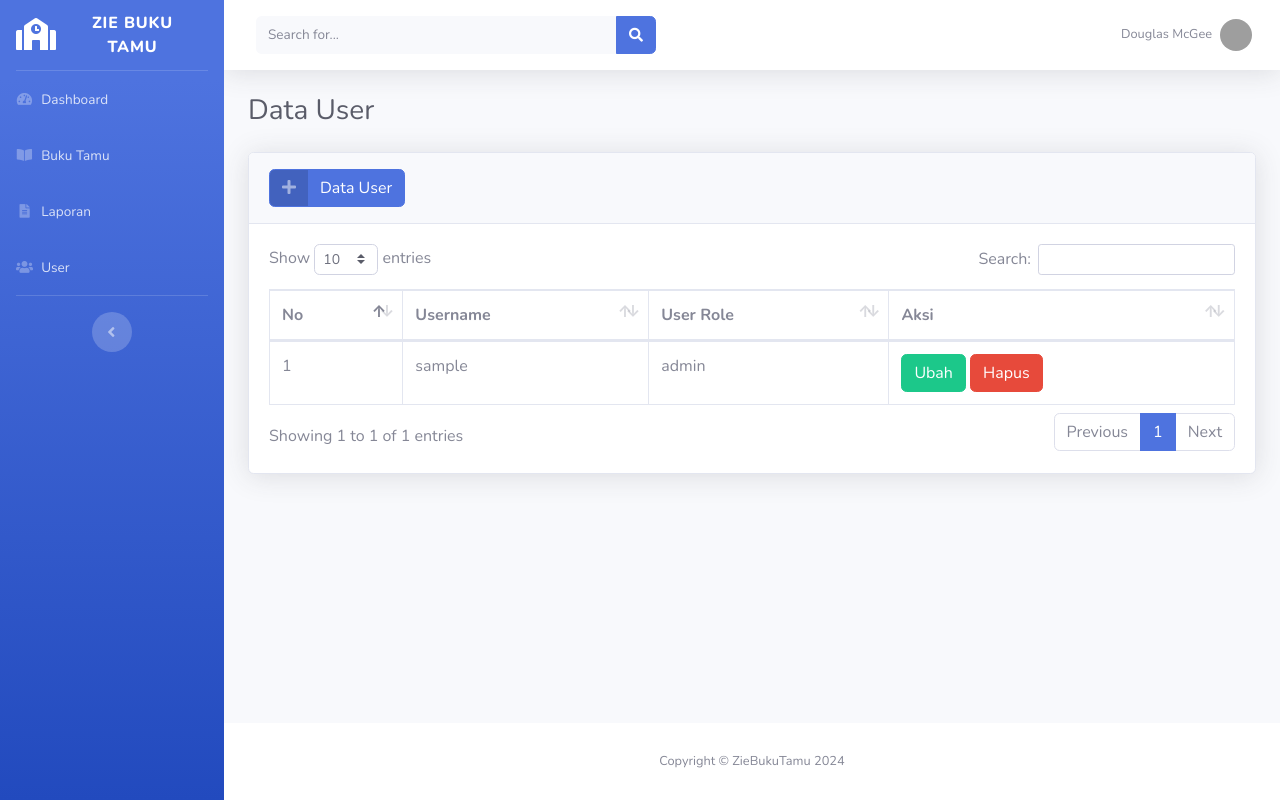
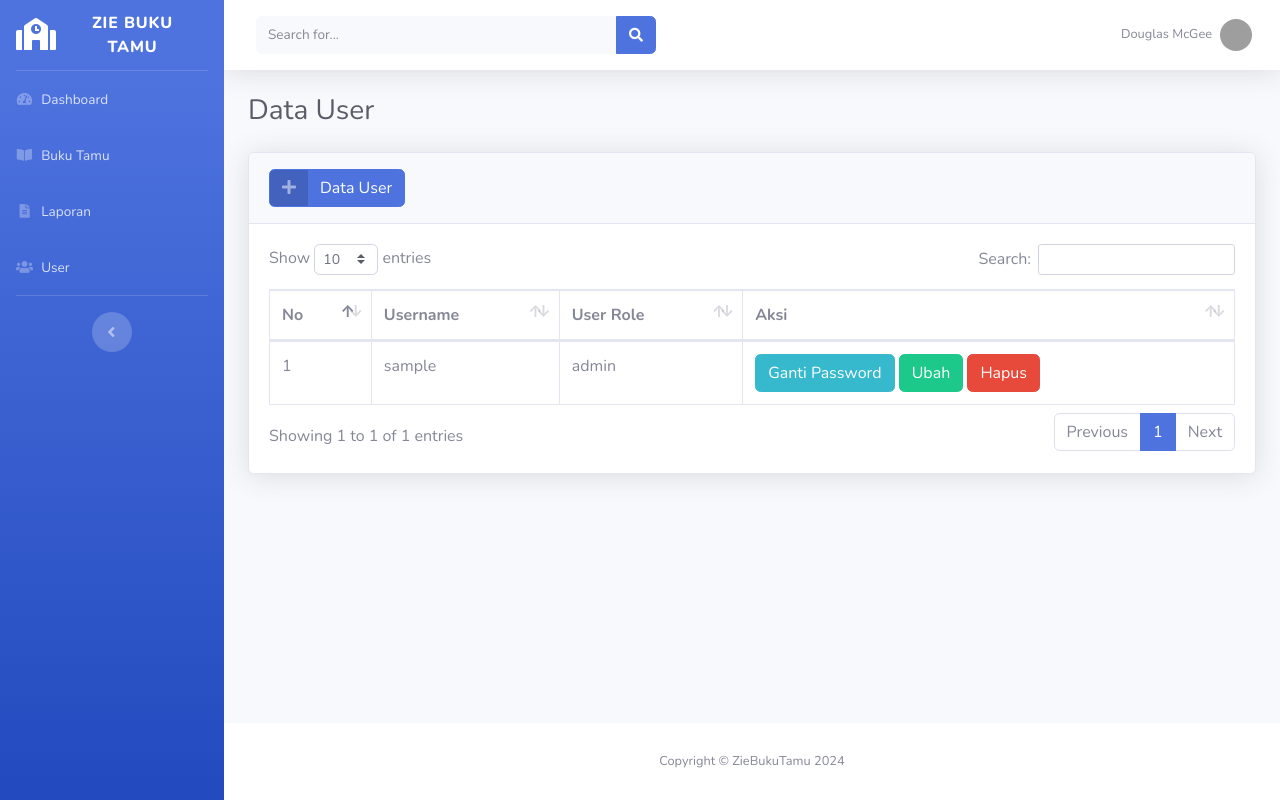
Before and after one commit to shalwaaa/tugas-buku-tamu, a PHP site: page /users.php in a window 1280 px wide. Run offline with PHP 8.4, Linux system fonts and the light colour scheme; tables that the repository leaves empty or names only in its code hold one stand-in row (values such as "Sample post"); grey boxes are pictures that could not be loaded.

Commit message:
menambah fitur ganti password user

```diff
--- a/function.php
+++ b/function.php
@@ -1,9 +1,10 @@
 <?php
-//panggil file koneksi.php
+// panggil file koneksi.php
 require_once('koneksi.php');
 
-//membuat query ke/ dari database
-function query($query){
+// membuat query ke / dari database
+function query($query)
+{
     global $koneksi;
     $result = mysqli_query($koneksi, $query);
     $rows = [];
@@ -14,56 +15,53 @@ function query($query){
 }
 
 
-//function tabel data
+// function tambah data
 function tambah_tamu($data)
 {
     global $koneksi;
 
-    $kode           = htmlspecialchars($data["id_tamu"]);
-    $tanggal        = date("Y-m-d");
-    $nama_tamu      = htmlspecialchars($data["nama_tamu"]);
-    $alamat         = htmlspecialchars($data["alamat"]);
-    $no_hp          = htmlspecialchars($data["no_hp"]);
-    $bertemu        = htmlspecialchars($data["bertemu"]);
-    $kepentingan    = htmlspecialchars($data["kepentingan"]);
+    $kode       = htmlspecialchars($data["id_tamu"]);
+    $tanggal    = date("Y-m-d");
+    $nama_tamu  = htmlspecialchars($data["nama_tamu"]);
+    $alamat     = htmlspecialchars($data["alamat"]);
+    $no_hp      = htmlspecialchars($data["no_hp"]);
+    $bertemu    = htmlspecialchars($data["bertemu"]);
+    $kepentingan = htmlspecialchars($data["kepentingan"]);
 
-    $query = "INSERT INTO buku_tamu VALUE ('$kode','$tanggal','$nama_tamu', '$alamat', '$no_hp', '$bertemu', '$kepentingan')";
+    $query = "INSERT INTO buku_tamu VALUES ('$kode', '$tanggal', '$nama_tamu', '$alamat', '$no_hp', '$bertemu', '$kepentingan')";
 
     mysqli_query($koneksi, $query);
 
     return mysqli_affected_rows($koneksi);
-
 }
 
-//function ubah data tamu
-
+// function ubah data tamu
 function ubah_tamu($data)
 {
     global $koneksi;
 
-    $id             = htmlspecialchars($data["id_tamu"]);
-    $nama_tamu      = htmlspecialchars($data["nama_tamu"]);
-    $alamat         = htmlspecialchars($data["alamat"]);
-    $no_hp          = htmlspecialchars($data["no_hp"]);
-    $bertemu        = htmlspecialchars($data["bertemu"]);
-    $kepentingan    = htmlspecialchars($data["kepentingan"]);
+    $id       = htmlspecialchars($data["id_tamu"]);
+    $nama_tamu  = htmlspecialchars($data["nama_tamu"]);
+    $alamat     = htmlspecialchars($data["alamat"]);
+    $no_hp      = htmlspecialchars($data["no_hp"]);
+    $bertemu    = htmlspecialchars($data["bertemu"]);
+    $kepentingan = htmlspecialchars($data["kepentingan"]);
 
     $query = "UPDATE buku_tamu SET
-              nama_tamu         = '$nama_tamu',
-              alamat            = '$alamat',
-              no_hp             = '$no_hp',
-              bertemu           = '$bertemu',
-              kepentingan       = '$kepentingan'
-              WHERE id_tamu     = '$id'";
+                nama_tamu = '$nama_tamu',
+                alamat ='$alamat',
+                no_hp = '$no_hp',
+                bertemu = '$bertemu',
+                kepentingan = '$kepentingan'
+                WHERE id_tamu = '$id'";
 
     mysqli_query($koneksi, $query);
 
     return mysqli_affected_rows($koneksi);
-
 }
-
-//function hapus data tamu
-function hapus_tamu($id){
+// function hapus data tamu
+function hapus_tamu($id)
+{
     global $koneksi;
 
     $query = "DELETE FROM buku_tamu WHERE id_tamu = '$id'";
@@ -73,45 +71,43 @@ function hapus_tamu($id){
     return mysqli_affected_rows($koneksi);
 }
 
-//function ubah data tamu
 function tambah_user($data)
 {
     global $koneksi;
 
-    $kode           = htmlspecialchars($data["id_user"]);
+    $kode       = htmlspecialchars($data["id_user"]);
     $username       = htmlspecialchars($data["username"]);
     $password       = htmlspecialchars($data["password"]);
     $user_role       = htmlspecialchars($data["user_role"]);
 
-    //enskripsi password dengan password_hash
+    // ENKRIPSI password dengan password_hash
     $password_hash = password_hash($password, PASSWORD_DEFAULT);
-    $query =    "INSERT INTO users VALUES ('$kode', '$username', '$password', '$user_role')";
 
-    mysqli_query($koneksi, $query);
-
-    return mysqli_affected_rows($koneksi);
-
-}
-
-//function ubah data tamu
-function ubah_user($data)
-{
-    global $koneksi;
-
-    $kode               =htmlspecialchars($data["id_user"]);
-    $username           =htmlspecialchars($data["username"]);
-    $user_role          =htmlspecialchars($data["user_role"]);
-
-    $query =    "UPDATE users SET
-                username        = '$username',
-                user_role       = '$user_role'
-                WHERE id_user   = '$kode'";
+    $query = "INSERT INTO users VALUES ('$kode', '$username', '$password_hash', '$user_role')";
 
     mysqli_query($koneksi, $query);
 
     return mysqli_affected_rows($koneksi);
 }
-//function hapus data user
+// function ubah data user
+function ubah_user($data)
+{
+    global $koneksi;
+
+    $kode       = htmlspecialchars($data["id_user"]);
+    $username       = htmlspecialchars($data["username"]);
+    $user_role       = htmlspecialchars($data["user_role"]);
+
+    $query = "UPDATE users SET
+            username    = '$username',
+            user_role   = '$user_role'
+            WHERE id_user ='$kode'";
+
+    mysqli_query($koneksi, $query);
+
+    return mysqli_affected_rows($koneksi);
+}
+// function hapus user
 function hapus_user($id)
 {
     global $koneksi;
@@ -122,8 +118,20 @@ function hapus_user($id)
 
     return mysqli_affected_rows($koneksi);
 }
+// function ganti password user
+function ganti_password($data)
+{
+    global $koneksi;
 
+    $kode       = htmlspecialchars($data["id_user"]);
+    $password       = htmlspecialchars($data["password"]);
+    $password_hash       = password_hash($password, PASSWORD_DEFAULT);
 
+    $query = "UPDATE users SET
+            password = '$password_hash'
+            WHERE id_user = '$kode'";
 
+    mysqli_query($koneksi, $query);
 
-?>
+    return mysqli_affected_rows($koneksi);
+}
--- a/templates/footer.php
+++ b/templates/footer.php
@@ -1,3 +1,5 @@
+
+
 </div>
 <!-- End of Main Content -->
 
@@ -59,13 +61,33 @@
 <!-- Page level custom scripts -->
 <script src="assets/js/demo/datatables-demo.js"></script>
 <script>
-        $(document).ready(function(){
-            window.setTimeout(function(){
-                $(".alert").fadeTo(500, 0).slideUp(500), function(){
+    $(document).ready(function() {
+        window.setTimeout(function() {
+            $(".alert").fadeTo(500, 0).slideUp(500, function(){
                 $(this).remove();
-                }
+            });
         }, 4000);
     });
+</script>
+
+<script>
+    // auto hide notifikasi
+    $(document).ready(function() {
+        window.setTimeout(function() {
+            $(".alert").fadeTo(500, 0).slideUp(500, function() {
+                $(this).remove();
+            });
+        }, 4000);
+    });
+
+    // ambil data id user dari tombol ganti password ke modal ganti password
+    $('#gantiPassword').on('show.bs.modal', function(event) {
+        var button = $(event.relatedTarget)
+        var id = button.data('id')
+        console.log(id)
+        var modal = $(this)
+        modal.find('.modal-body #id_user').val(id)
+    })
 </script>
 </body>
 
--- a/users.php
+++ b/users.php
@@ -1,5 +1,5 @@
 <?php
-include_once('function.php');
+require_once('function.php');
 include_once('templates/header.php');
 ?>
 
@@ -10,31 +10,42 @@ include_once('templates/header.php');
     <h1 class="h3 mb-4 text-gray-800">Data User</h1>
 
     <?php
-        //jika ada tombol simpan
-        if (isset($_POST ['simpan'])){
-            if (tambah_user($_POST) > 0 ) {
+    // jika ada tombol simpan
+    if (isset($_POST['simpan'])) {
+        if (tambah_user($_POST) > 0) {
     ?>
             <div class="alert alert-success" role="alert">
                 Data berhasil disimpan!
             </div>
         <?php
-            } else{
+        } else {
         ?>
             <div class="alert alert-danger" role="alert">
                 Data gagal disimpan!
             </div>
         <?php
         }
+    } else if (isset($_POST['ganti_password'])) {
+        if (ganti_password($_POST) > 0) {
+        ?>
+            <div class="alert alert-success" role="alert">
+                Password berhasil diubah!
+            </div>
+        <?php
+        } else {
+        ?>
+            <div class="alert alert-danger" role="alert">
+                PAssword gagal diubah!
+            </div>
+    <?php
         }
+    }
+
     ?>
-
-
-
     <!-- DataTales Example -->
     <div class="card shadow mb-4">
         <div class="card-header py-3">
-                            <button type="button" class="btn btn-primary btn-icon-split"
-                            data-toggle="modal" data-target="#tambahModal">
+            <button type="button" class="btn btn-primary btn-icon-split" data-toggle="modal" data-target="#tambahModal">
                 <span class="icon text-white-50">
                     <i class="fas fa-plus"></i>
                 </span>
@@ -52,20 +63,25 @@ include_once('templates/header.php');
                             <th>Aksi</th>
                         </tr>
                     </thead>
+
                     <tbody>
                         <?php
-                                        //penomoran auto increment
+                        // penomoran auto-increment
                         $no = 1;
-                                        //query untuk memanggil semua data dari tabel user
+                        // Query untuk memanggil semua data dari tabel buku_tamu
                         $users = query("SELECT * FROM users");
-                                        foreach($users as $user) :
-                                        ?>
+                        foreach ($users as $user) : ?>
                             <tr>
                                 <td><?= $no++; ?></td>
                                 <td><?= $user['username'] ?></td>
                                 <td><?= $user['user_role'] ?></td>
-                                            <td><a class = "btn btn-success" href="edit-user.php?id=<?= $user['id_user']?>">Ubah</a>
-                                                <a onclick="confirm('Apakah anda yakin ingin menghapus data ini?')" class="btn btn-danger" href="hapus-user.php?id=<?= $user['id_user']?>">Hapus</a></td>
+                                <td>
+                                    <button type="button" class="btn btn-info btn-icon-split" data-toggle="modal" data-target="#gantiPassword" data-id="<?= $user['id_user'] ?>">
+                                        <span class="text">Ganti Password</span>
+                                    </button>
+                                    <a class="btn btn-success" href="edit-user.php?id=<?= $user['id_user'] ?>">Ubah</a>
+                                    <a onclick="confirm('Apakah anda yakin ingin menghapus data ini?')" class="btn btn-danger" href="hapus-user.php?id=<?= $user['id_user'] ?>">Hapus</a>
+                                </td>
                             </tr>
                         <?php endforeach; ?>
                     </tbody>
@@ -75,30 +91,28 @@ include_once('templates/header.php');
     </div>
 
 </div>
+
 <?php
-    //mengambil data barang dari tabel dengan kode terbesar
+// mengambil data barang dari tabel dengan kode terbesar
 $query = mysqli_query($koneksi, "SELECT max(id_user) as kodeTerbesar FROM users");
 $data = mysqli_fetch_array($query);
 $kodeuser = $data['kodeTerbesar'];
 
-    //mengambil angka dari kode barang terbesar, menggunakan fungsi substr dan diubah ke integer denag (int)
+// mengambil angka dari kode barang terbesar, menggunakan fungsi substr dan diubah ke integer dengan (int)
 $urutan = (int) substr($kodeuser, 3, 2);
 
-    //nomor yang diambil akan ditambah 1 untuk menentukannomor urut brikutnya
+// nomor yang diambil akan ditambah 1 untuk menentukan nomor urut berikutnya
 $urutan++;
 
+// membuat kode barang baru
+// strin sprintf("%03s", $urutan); berfungsi untuk membuat string menjadi 3 karakter
 
-    //nomor kode barang baru
-    //string sprintf("%03s", $urutan); berfungsi untuk membuat string menjadi 3 karakter
-
-    //angka yang diambil tadi digabungkan dengan kode huruf yang kita inginkan, misalnya zt
+// angka yang diambil tadi digabungkan dengan kode huruf yang kita inginkan, misalnya zt
 $huruf = "usr";
-    $kodeuser = $huruf . sprintf("%02s", $urutan);
+$kodeuser = $huruf . sprintf('%02s', $urutan);
 ?>
 
-
-
-<!-- Modal tambah-->
+<!-- Modal -->
 <div class="modal fade" id="tambahModal" tabindex="-1" aria-labelledby="tambahModalLabel" aria-hidden="true">
     <div class="modal-dialog">
         <div class="modal-content">
@@ -110,21 +124,21 @@ include_once('templates/header.php');
             </div>
             <div class="modal-body">
                 <form method="post" action="">
-                <input type="hidden" name="id_user" id="id_user" value="<?= $kodeuser?>">
+                    <input type="hidden" name="id_user" id="id_user" value="<?= $kodeuser ?>">
                     <div class="form-group row">
                         <label for="username" class="col-sm-3 col-form-label">Username</label>
                         <div class="col-sm-8">
-                        <input type="text" class="form-control" id="username" name="username">
+                            <input type="text" id="username" class="form-control" name="username">
                         </div>
                     </div>
                     <div class="form-group row">
                         <label for="password" class="col-sm-3 col-form-label">Password</label>
                         <div class="col-sm-8">
-                        <input type="text" class="form-control" id="password" name="password">
+                            <input type="password" id="password" class="form-control" name="password">
                         </div>
                     </div>
                     <div class="form-group row">
-                    <label for="no_hp" class="col-sm-3 col-form-label">User_role</label>
+                        <label for="user_role" class="col-sm-3 col-form-label">User Role</label>
                         <div class="col-sm-8">
                             <select class="form-control" id="user_role" name="user_role">
                                 <option value="admin">Administrator</option>
@@ -141,6 +155,35 @@ include_once('templates/header.php');
         </div>
     </div>
 </div>
+
+<!-- Modal GAnti Password-->
+<div class="modal fade" id="gantiPassword" tabindex="-1" aria-labelledby="gantiPasswordLabel" aria-hidden="true">
+    <div class="modal-dialog">
+        <div class="modal-content">
+            <div class="modal-header">
+                <h5 class="modal-title" id="gantiPasswordLabel">Ganti Password</h5>
+                <button type="button" class="close" data-dismiss="modal" aria-label="Close">
+                    <span aria-hidden="true">&times;</span>
+                </button>
+            </div>
+            <div class="modal-body">
+                <form method="post" action="">
+                    <input type="hidden" name="id_user" id="id_user">
+                    <div class="form-group row">
+                        <label for="password" class="col-sm-4 col-form-label">Password Baru</label>
+                        <div class="col-sm-7">
+                            <input type="password" id="password" class="form-control" name="password">
+                        </div>
+                    </div>
+            </div>
+            <div class="modal-footer">
+                <button type="button" class="btn btn-secondary" data-dismiss="modal">Keluar</button>
+                <button type="submit" name="ganti_password" class="btn btn-primary">Simpan</button>
+            </div>
+            </form>
+        </div>
+    </div>
+</div>
 <!-- /.container-fluid -->
 
 <?php
```
Also changed, not shown: edit_user.php (renamed from edit-user.php). Lines whose indentation alone changed are shown as unchanged.
